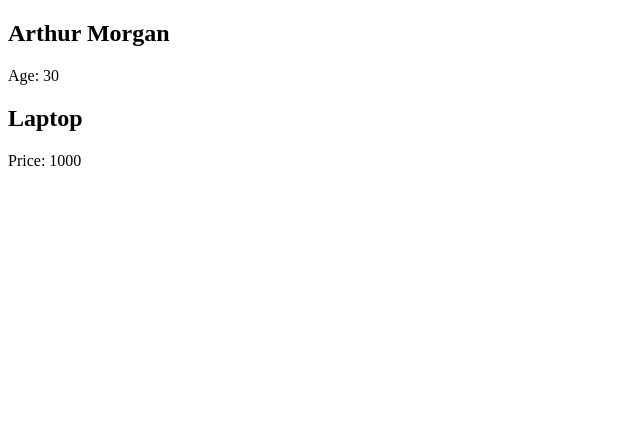
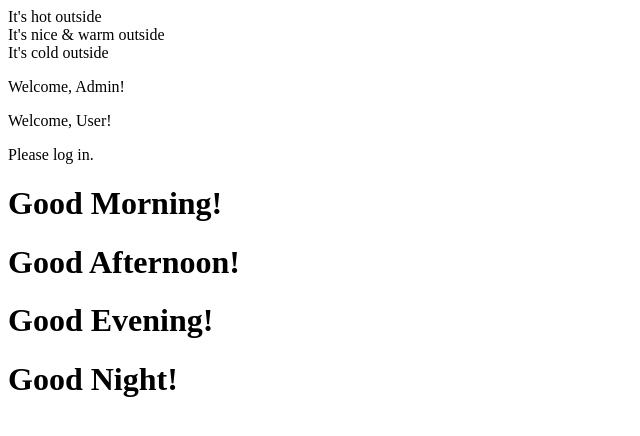
Before and after one commit to theSolution12/React-Journey, a React (Vite) app: page / in a window 1280 px wide. Shown: the top 436 px of the page, without its empty margins (0-640 px from the left). Built offline with nearby package versions, Linux system fonts and the light colour scheme.

Commit message:
Add new conditional components to App
Introduced Weather, UserStatus, and ConditionalGreeting components. Updated App to render multiple instances of these components with varying props. Moved Person and Product components to props directory.

```diff
--- a/src/App.jsx
+++ b/src/App.jsx
@@ -6,14 +6,27 @@ import Greeting from "./components/Greeting";
 import ProductInfo from "./components/ProductInfo";
 import UserList from "./components/UserList";
 import ProductList from "./components/ProductList";
-import Product from "./components/Product";
-import Person from "./components/Person";
+import Product from "./components/props/Product";
+import Person from "./components/props/Person";
+import Weather from "./components/conditional rendering/Weather";
+import UserStatus from "./components/conditional rendering/UserStatus";
+import ConditionalGreeting from "./components/conditional rendering/Greeting";
 
 const App = () => {
   return (
     <>
-      <Person name="Arthur Morgan" age={30} />
-      <Product name="Laptop" price={1000} />
+      <Weather temperature={30} />
+      <Weather temperature={20} />
+      <Weather temperature={10} />
+
+      <UserStatus loggedIn={true} isAdmin={true} />
+      <UserStatus loggedIn={true} isAdmin={false} />
+      <UserStatus loggedIn={false} isAdmin={true} />
+
+      <ConditionalGreeting timeOfDay="morning" />
+      <ConditionalGreeting timeOfDay="afternoon" />
+      <ConditionalGreeting timeOfDay="evening" />
+      <ConditionalGreeting timeOfDay="night" />
     </>
   )
 }
--- /dev/null
+++ b/src/components/conditional rendering/Greeting.jsx
@@ -0,0 +1,12 @@
+const Greeting = ({ timeOfDay }) => {
+    return (
+        <div>
+            {timeOfDay === "morning" && <h1>Good Morning!</h1>}
+            {timeOfDay === "afternoon" && <h1>Good Afternoon!</h1>}
+            {timeOfDay === "evening" && <h1>Good Evening!</h1>}
+            {timeOfDay === "night" && <h1>Good Night!</h1>}
+        </div>
+    );
+}
+
+export default Greeting;
--- /dev/null
+++ b/src/components/conditional rendering/UserStatus.jsx
@@ -0,0 +1,13 @@
+const UserStatus = (props) => {
+    const {loggedIn, isAdmin} = props;
+
+    return (
+        <div>
+            {loggedIn && isAdmin && <p>Welcome, Admin!</p>}
+            {loggedIn && !isAdmin && <p>Welcome, User!</p>}
+            {!loggedIn && <p>Please log in.</p>}
+        </div>
+    )
+}
+
+export default UserStatus;
--- /dev/null
+++ b/src/components/conditional rendering/Weather.jsx
@@ -0,0 +1,11 @@
+const Weather = (props) => {
+    const {temperature} = props;
+
+    return (
+        <div>
+            {temperature < 15 ? "It's cold outside" : (temperature <= 25 ? "It's nice & warm outside" : "It's hot outside")}
+        </div>
+    )
+}
+
+export default Weather;
```
Also changed, not shown: src/components/props/Person.jsx (renamed from src/components/Person.jsx), src/components/props/Product.jsx (renamed from src/components/Product.jsx).
